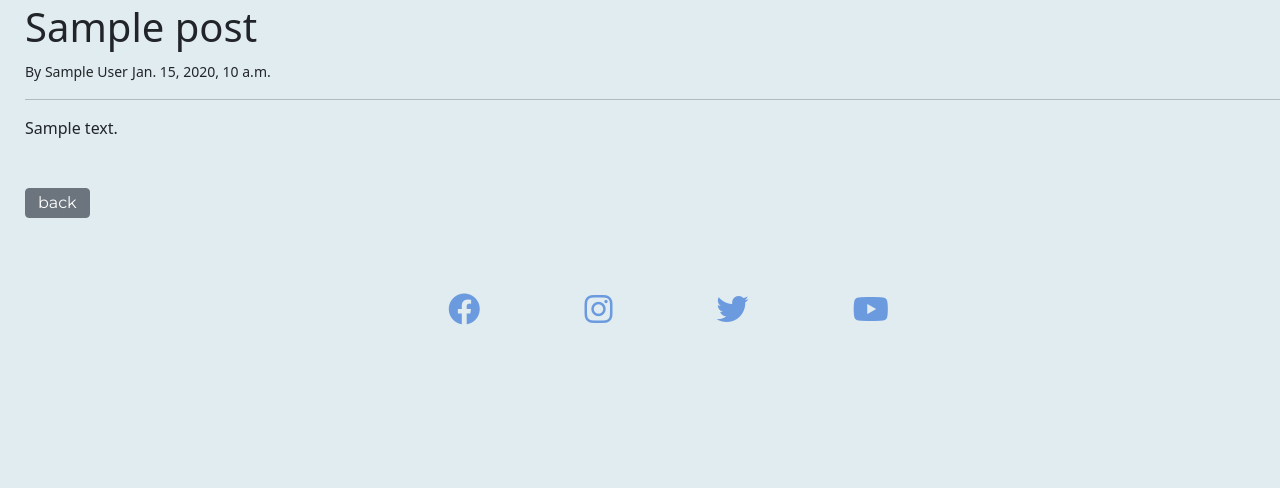
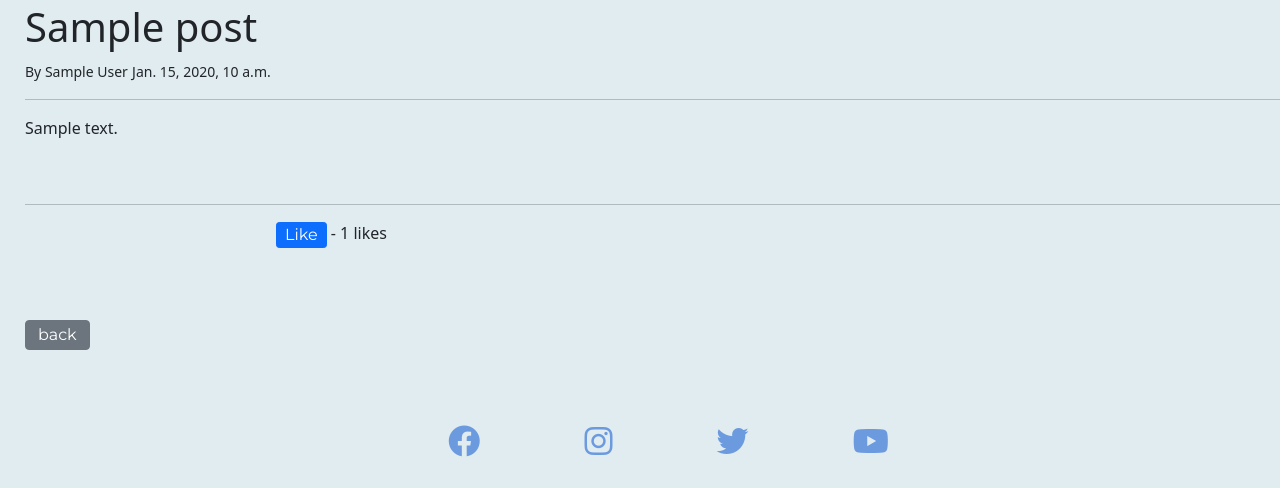
Before and after one commit to isabellaobrien/foodie, a Django app: template templates/post_details.html in a window 1280 px wide. Shown: the part 100-588 px from the top of the page. Run offline with Django 3.2, Linux system fonts and the light colour scheme; the template is opened without the code that fills it: most values are stand-ins (such as "Sample title", 1, 10 or a date in 2020).

Commit message:
Add like functionality

```diff
--- a/blog/models.py
+++ b/blog/models.py
@@ -11,6 +11,10 @@ class Post(models.Model):
     author = models.ForeignKey(User, on_delete=models.CASCADE)
     body = models.TextField()
     date = models.DateField(auto_now_add=True)
+    likes = models.ManyToManyField(User, related_name="blog_posts",)
+
+    def total_likes(self):
+        return self.likes.count()
 
     def __str__(self):
         return self.title + ' | ' + str(self.author)
--- a/blog/urls.py
+++ b/blog/urls.py
@@ -1,5 +1,5 @@
 from django.urls import path
-from .views import Home, PostDetail, AddPost, UpdatePost, DeletePost
+from .views import Home, PostDetail, AddPost, UpdatePost, DeletePost, Likes
 
 urlpatterns = [
     #path('', views.home, name="home"),
@@ -8,4 +8,5 @@ urlpatterns = [
     path('add-post/', AddPost.as_view(), name="add-post"),
     path('post/edit/<int:pk>', UpdatePost.as_view(), name="update-post"),
     path('post/<int:pk>/delete', DeletePost.as_view(), name="delete-post"),
+    path('likes/<int:pk>', Likes, name="like_post"),
 ]
--- a/templates/post_details.html
+++ b/templates/post_details.html
@@ -13,5 +13,12 @@
 <hr>
 {{post.body|safe}}
 </br></br></br>
+<hr>
+<form action="{% url 'like_post' post.pk %}", method="POST">
+    {% csrf_token %}
+    <button type="submit", name="post_id", value="{{ post.id }}", class="btn btn-primary btn-sm">
+        Like</button>  - {{ total_likes }} likes
+</form>
+</br></br></br>
 <a href="{% url 'home' %}" class="btn btn-secondary">back</a>
 {% endblock %}
```
Also changed, not shown: blog/views.py (+17 -2 lines), blog/migrations/0007_post_likes.py (added).
